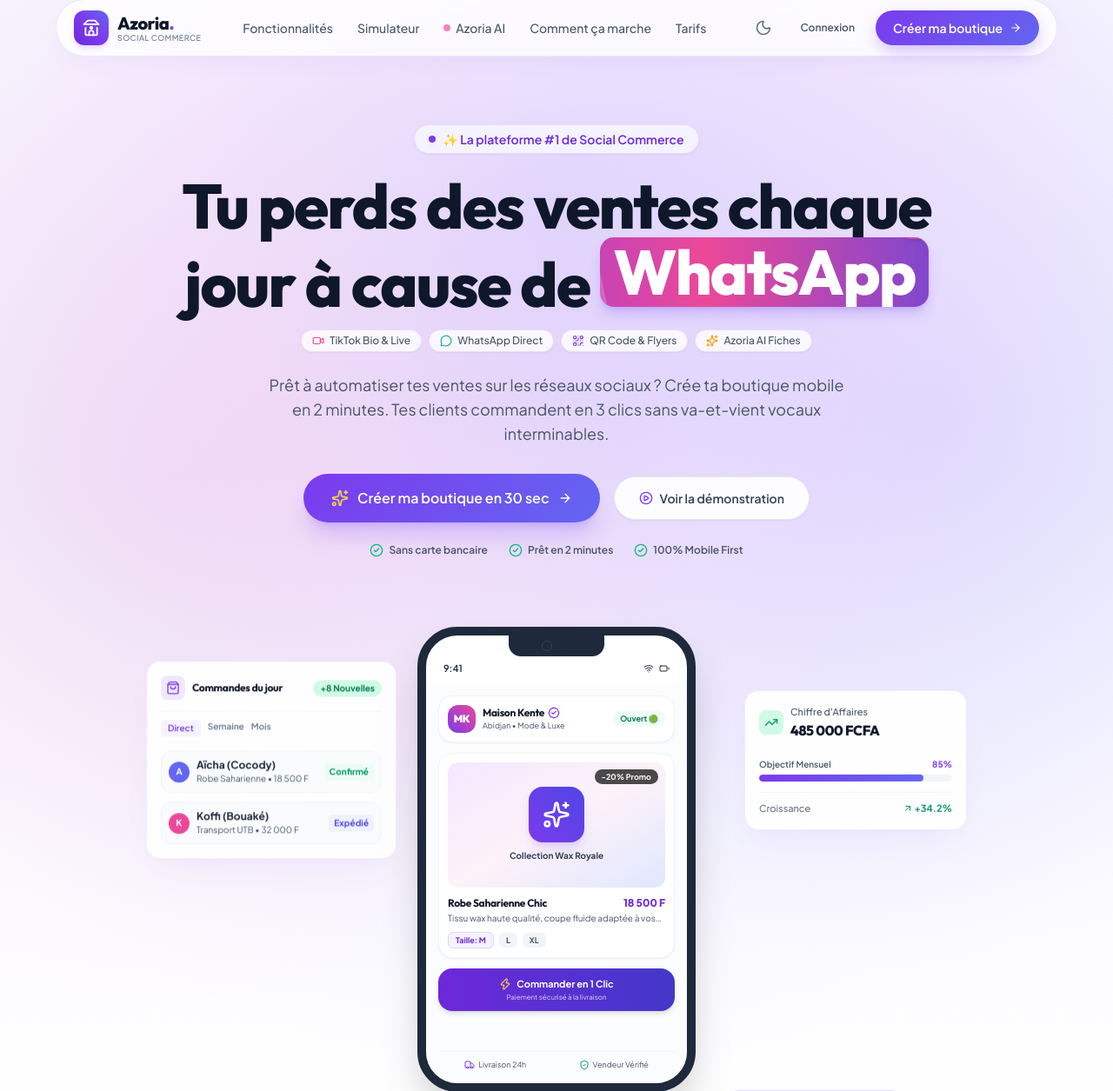
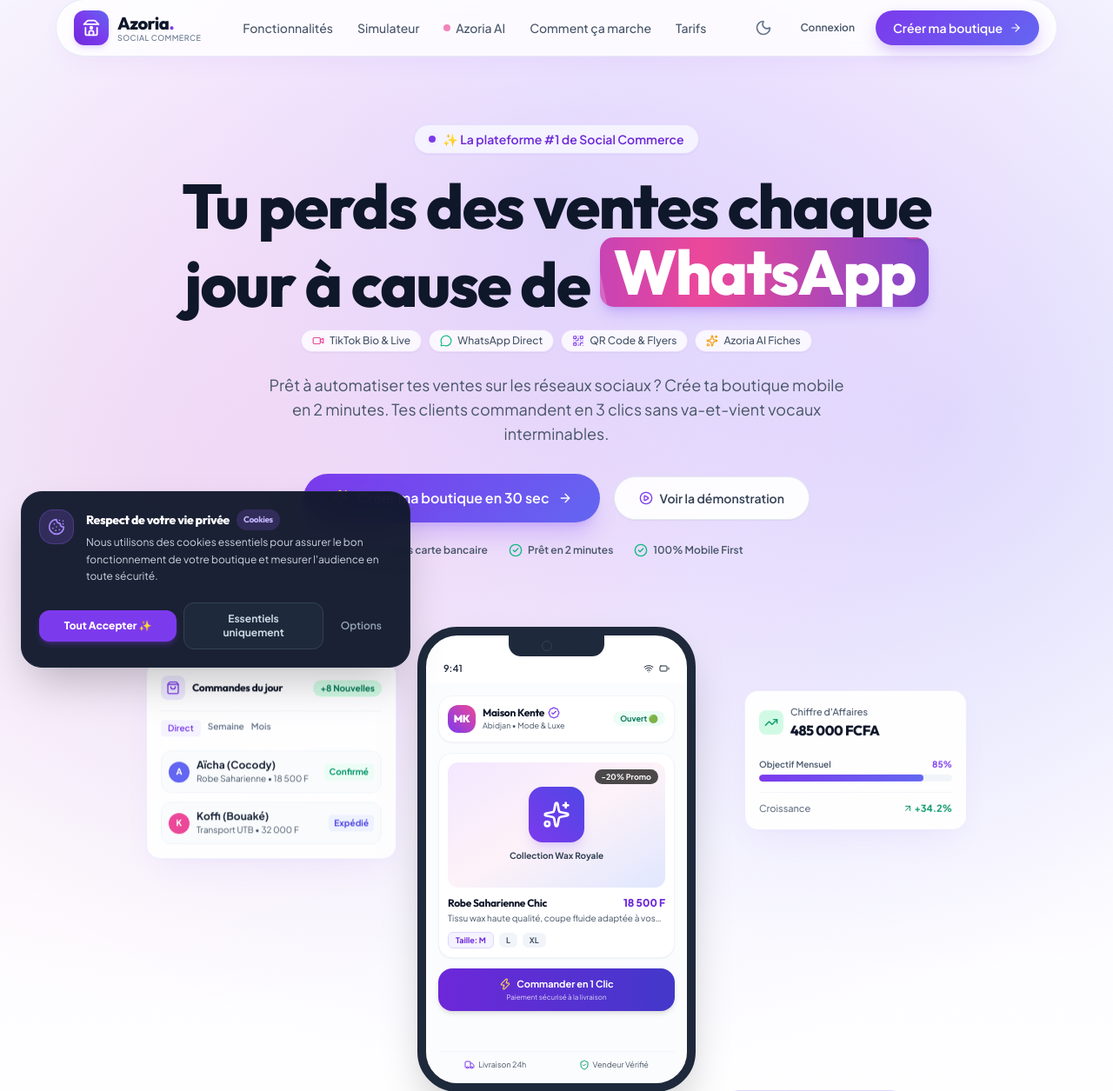
Before and after one commit to realsergealain/azoria-scan, a Django app: page / in a window 1280 px wide. Shown: the part 17-1272 px from the top of the page at 87% size. Run offline with Django 5.2, Linux system fonts and the light colour scheme; some libraries are stand-ins or nearby versions.

Commit message:
✨ Implémentation du système de consentement des cookies RGPD et sécurisation des cookies de session

```diff
--- a/templates/base.html
+++ b/templates/base.html
@@ -273,6 +273,9 @@
             }
         });
     </script>
+    <!-- Cookie Consent Banner Component -->
+    {% include 'components/cookie_banner.html' %}
+
     {% block extra_js %}{% endblock %}
 </body>
 
--- /dev/null
+++ b/templates/components/cookie_banner.html
@@ -0,0 +1,159 @@
+<!-- Bandeau de Consentement des Cookies & Confidentialité (GDPR / Privacy Compliant) -->
+<div x-data="cookieConsentApp()"
+     x-show="showBanner"
+     x-transition:enter="transition ease-out duration-300 transform"
+     x-transition:enter-start="translate-y-12 opacity-0"
+     x-transition:enter-end="translate-y-0 opacity-100"
+     x-transition:leave="transition ease-in duration-200 transform"
+     x-transition:leave-start="translate-y-0 opacity-100"
+     x-transition:leave-end="translate-y-12 opacity-0"
+     x-cloak
+     class="fixed bottom-4 left-4 right-4 md:left-6 md:right-auto md:max-w-md z-[9999] bg-slate-900/95 dark:bg-slate-900/95 backdrop-blur-xl text-white rounded-3xl p-5 border border-slate-800 shadow-2xl space-y-4">
+
+    <div class="flex items-start gap-3.5">
+        <div class="w-10 h-10 rounded-2xl bg-brand-500/20 text-brand-400 flex items-center justify-center shrink-0 border border-brand-500/30">
+            <i data-lucide="cookie" class="w-5 h-5"></i>
+        </div>
+        <div class="space-y-1">
+            <h4 class="font-heading font-extrabold text-sm tracking-tight text-white flex items-center gap-2">
+                <span>Respect de votre vie privée</span>
+                <span class="px-2 py-0.5 rounded-full bg-brand-500/20 text-brand-300 text-[10px] font-bold">Cookies</span>
+            </h4>
+            <p class="text-xs text-slate-300 leading-relaxed">
+                Nous utilisons des cookies essentiels pour assurer le bon fonctionnement de votre boutique et mesurer l'audience en toute sécurité.
+            </p>
+        </div>
+    </div>
+
+    <!-- Actions Buttons -->
+    <div class="flex flex-col sm:flex-row items-center gap-2 pt-1">
+        <button @click="acceptAll()"
+                class="w-full sm:flex-1 py-2.5 px-4 rounded-xl bg-brand-600 hover:bg-brand-500 text-white font-extrabold text-xs shadow-md shadow-brand-600/30 transition-all active:scale-95 text-center">
+            Tout Accepter ✨
+        </button>
+
+        <button @click="acceptEssentialOnly()"
+                class="w-full sm:flex-1 py-2.5 px-4 rounded-xl bg-slate-800 hover:bg-slate-700 text-slate-300 font-bold text-xs border border-slate-700 transition-all active:scale-95 text-center">
+            Essentiels uniquement
+        </button>
+
+        <button @click="showModal = true"
+                class="py-2.5 px-3 rounded-xl text-slate-400 hover:text-white font-semibold text-xs transition-colors">
+            Options
+        </button>
+    </div>
+
+    <!-- Modal Personnalisation des Cookies -->
+    <div x-show="showModal"
+         x-transition:enter="transition ease-out duration-200"
+         x-transition:enter-start="opacity-0 scale-95"
+         x-transition:enter-end="opacity-100 scale-100"
+         x-transition:leave="transition ease-in duration-150"
+         x-transition:leave-start="opacity-100 scale-100"
+         x-transition:leave-end="opacity-0 scale-95"
+         @click.outside="showModal = false"
+         class="fixed inset-0 z-[10000] flex items-center justify-center p-4 bg-slate-950/70 backdrop-blur-sm"
+         x-cloak>
+        <div class="w-full max-w-md bg-white dark:bg-slate-900 rounded-3xl p-6 border border-slate-200 dark:border-slate-800 shadow-2xl text-slate-900 dark:text-white space-y-5">
+            <div class="flex items-center justify-between">
+                <h3 class="font-heading font-extrabold text-base flex items-center gap-2">
+                    <i data-lucide="sliders" class="w-5 h-5 text-brand-600"></i>
+                    <span>Préférences de Cookies</span>
+                </h3>
+                <button @click="showModal = false" class="text-slate-400 hover:text-slate-600 dark:hover:text-white">
+                    <i data-lucide="x" class="w-5 h-5"></i>
+                </button>
+            </div>
+
+            <div class="space-y-3.5 text-xs">
+                <!-- Essentiels -->
+                <div class="p-3.5 rounded-2xl bg-slate-50 dark:bg-slate-800/60 border border-slate-200 dark:border-slate-700 flex items-center justify-between">
+                    <div>
+                        <span class="font-bold block">Cookies Essentiels (Obligatoires)</span>
+                        <span class="text-[10px] text-slate-500 dark:text-slate-400 block">Nécessaires pour la connexion, la session et le panier.</span>
+                    </div>
+                    <span class="px-2.5 py-1 rounded-full bg-emerald-100 dark:bg-emerald-950/40 text-emerald-700 dark:text-emerald-400 font-extrabold text-[10px]">Actifs</span>
+                </div>
+
+                <!-- Analytics -->
+                <label class="p-3.5 rounded-2xl border border-slate-200 dark:border-slate-700 flex items-center justify-between cursor-pointer">
+                    <div>
+                        <span class="font-bold block">Statistiques & Performance</span>
+                        <span class="text-[10px] text-slate-500 dark:text-slate-400 block">Mesure du nombre de vues et des visites boutiques.</span>
+                    </div>
+                    <input type="checkbox" x-model="preferences.analytics" class="w-4 h-4 accent-brand-600 rounded">
+                </label>
+
+                <!-- Marketing -->
+                <label class="p-3.5 rounded-2xl border border-slate-200 dark:border-slate-700 flex items-center justify-between cursor-pointer">
+                    <div>
+                        <span class="font-bold block">Personnalisation Marketing</span>
+                        <span class="text-[10px] text-slate-500 dark:text-slate-400 block">Pour adapter les promotions et les suggestions.</span>
+                    </div>
+                    <input type="checkbox" x-model="preferences.marketing" class="w-4 h-4 accent-brand-600 rounded">
+                </label>
+            </div>
+
+            <div class="pt-2 flex gap-2">
+                <button @click="savePreferences()"
+                        class="w-full py-3 px-4 rounded-2xl bg-brand-600 hover:bg-brand-500 text-white font-extrabold text-xs shadow-md transition-all active:scale-95">
+                    Enregistrer mes préférences
+                </button>
+            </div>
+        </div>
+    </div>
+
+</div>
+
+<script>
+    document.addEventListener('alpine:init', () => {
+        Alpine.data('cookieConsentApp', () => ({
+            showBanner: false,
+            showModal: false,
+            preferences: {
+                essential: true,
+                analytics: true,
+                marketing: false
+            },
+
+            init() {
+                const saved = localStorage.getItem('azoria_cookie_consent');
+                if (!saved) {
+                    setTimeout(() => {
+                        this.showBanner = true;
+                    }, 1000);
+                } else {
+                    try {
+                        this.preferences = JSON.parse(saved);
+                    } catch (e) {}
+                }
+            },
+
+            acceptAll() {
+                this.preferences = { essential: true, analytics: true, marketing: true };
+                this.save();
+            },
+
+            acceptEssentialOnly() {
+                this.preferences = { essential: true, analytics: false, marketing: false };
+                this.save();
+            },
+
+            savePreferences() {
+                this.showModal = false;
+                this.save();
+            },
+
+            save() {
+                localStorage.setItem('azoria_cookie_consent', JSON.stringify(this.preferences));
+                // Set cookie for backend recognition
+                document.cookie = "azoria_cookie_consent=" + encodeURIComponent(JSON.stringify(this.preferences)) + "; path=/; max-age=" + (60 * 60 * 24 * 365);
+                this.showBanner = false;
+
+                if (window.AzoriaUI) {
+                    AzoriaUI.showToast("Préférences de cookies enregistrées ! ✨", "success");
+                }
+            }
+        }));
+    });
+</script>
--- a/templates/shop/storefront.html
+++ b/templates/shop/storefront.html
@@ -967,6 +967,9 @@
             });
         }
     </script>
+    <!-- Cookie Consent Banner Component -->
+    {% include 'components/cookie_banner.html' %}
+
 </body>
 
 </html>
```
